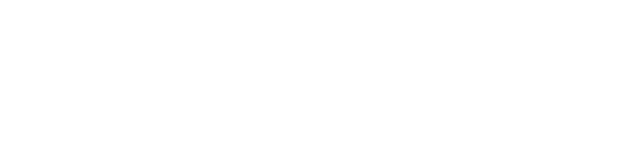
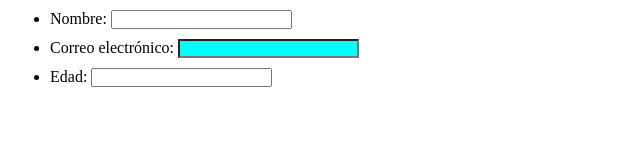
Before and after one commit to valentinaserrano20/pseudoclases, a plain HTML site: page trabajo/index.html in a window 1280 px wide. Shown: the whole page, without its empty margins (0-640 px from the left). Drawn offline with Linux system fonts and the light colour scheme.

Commit message:
avance_otro

```diff
--- a/trabajo/index.html
+++ b/trabajo/index.html
@@ -39,9 +39,22 @@
         <input type="email" id="email_input"/>
     </form> -->
 
-    <form>
-
-    </form>
+<form>
+  <ul>
+    <li>
+      <label for="name">Nombre:</label>
+      <input type="text" id="name" name="user_name" />
+    </li>
+    <li>
+      <label for="mail">Correo electrónico:</label>
+      <input type="email" id="mail" name="user_email" />
+    </li>
+    <li>
+      <label for="msg">Edad:</label>
+      <input type="number" id="age" name="user_age">
+    </li>
+  </ul>
+</form>
 
 </body>
 </html>
--- a/trabajo/style.css
+++ b/trabajo/style.css
@@ -56,13 +56,20 @@ button:hover{
     margin-top: 20px;
 }
 input{
-    margin-bottom: 10px;
+    margin-top: 10px;
 }
-
+/*
 input:valid{
     background-color: chartreuse;
 }
 
 input:invalid{
     background-color: red;
+} */
+form{
+    margin-left: 50px;
 }
+
+#mail:only-of-type{
+    background-color: aqua;
+}
```
